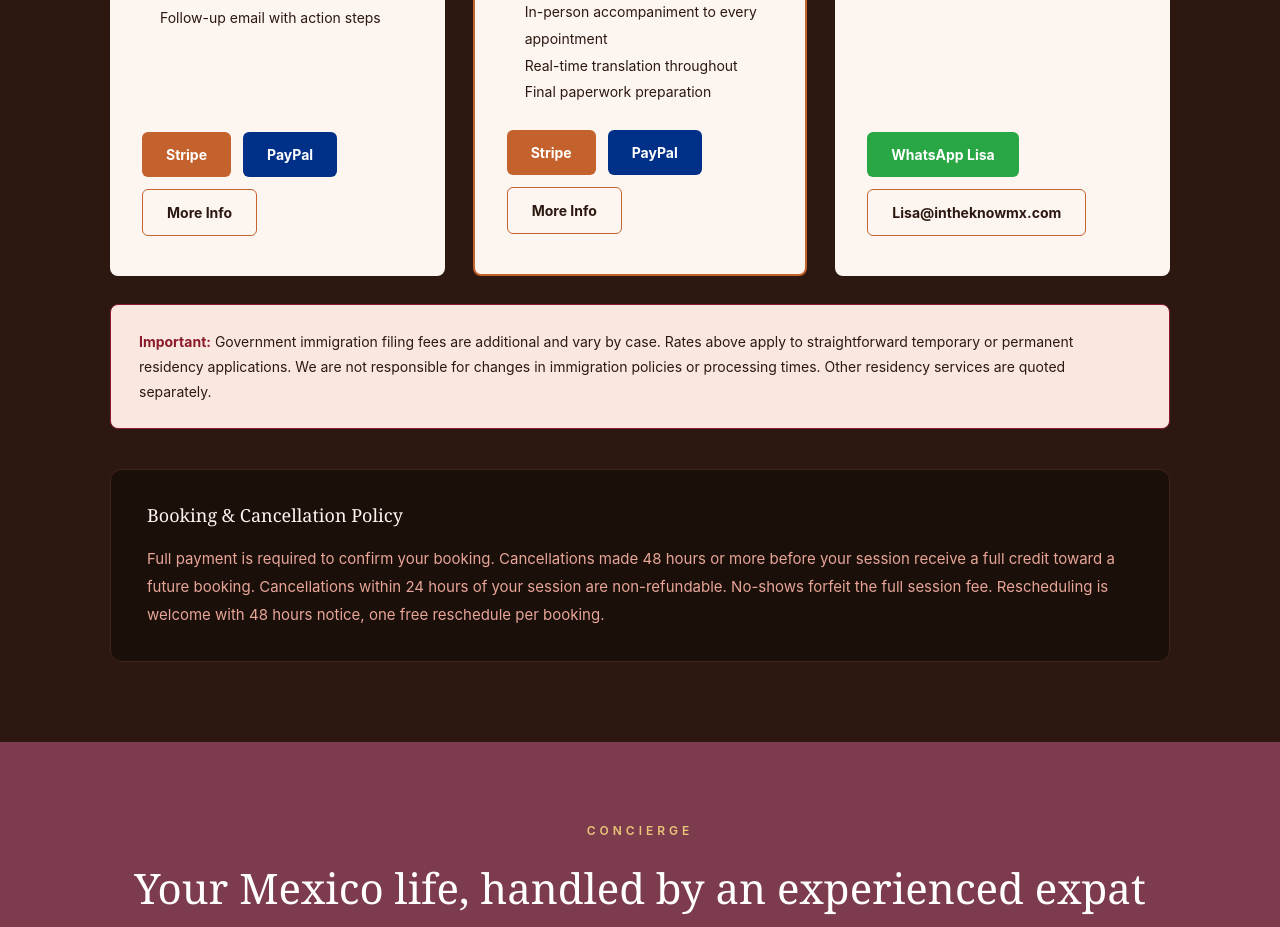
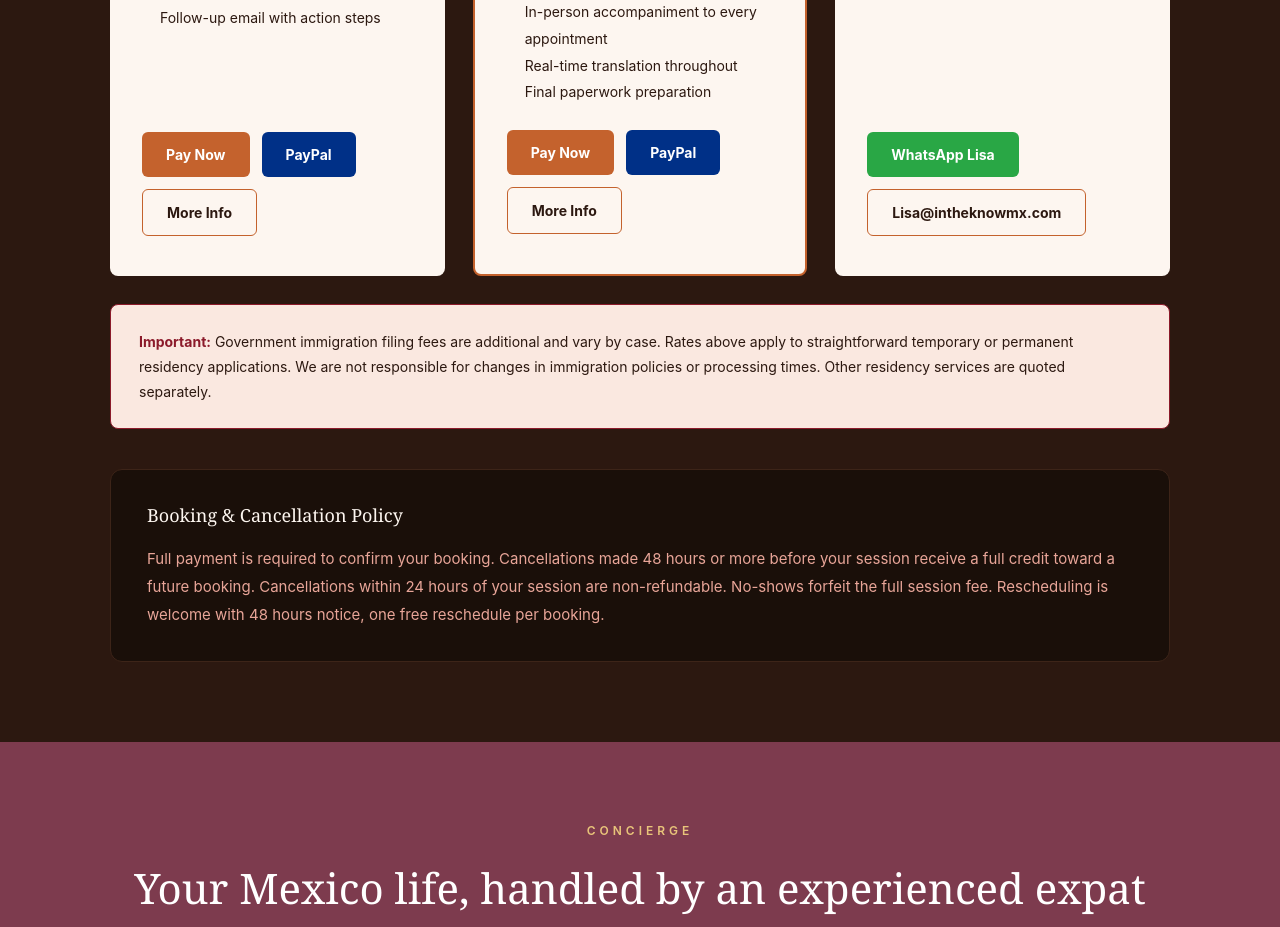
Before and after one commit to IntheknowMX/intheknowmx.com, a Next.js app: page / in a window 1280 px wide. Shown: the part 7620-8547 px from the top of the page. Built offline with nearby package versions, Linux system fonts and the light colour scheme.

Commit message:
Update Residency Stripe button text to Pay Now

```diff
--- a/app/page.tsx
+++ b/app/page.tsx
@@ -482,7 +482,7 @@ export default function Home() {
                 <li>Follow-up email with action steps</li>
               </ul>
               <div style={{ display: 'flex', flexWrap: 'wrap', gap: '12px' }}>
-                <a href="https://buy.stripe.com/fZu9ATgPWarI7WM7HO2880U" target="_blank" rel="noreferrer" style={{ backgroundColor: '#C4622D', color: 'white', borderRadius: '6px', padding: '12px 24px', fontSize: '14px', fontWeight: 700, textDecoration: 'none', display: 'inline-block' }}>Stripe</a>
+                <a href="https://buy.stripe.com/fZu9ATgPWarI7WM7HO2880U" target="_blank" rel="noreferrer" style={{ backgroundColor: '#C4622D', color: 'white', borderRadius: '6px', padding: '12px 24px', fontSize: '14px', fontWeight: 700, textDecoration: 'none', display: 'inline-block' }}>Pay Now</a>
                 <a href="https://www.paypal.com/ncp/payment/HMK3DGTSXGUCC" target="_blank" rel="noreferrer" style={{ backgroundColor: '#003087', color: 'white', borderRadius: '6px', padding: '12px 24px', fontSize: '14px', fontWeight: 700, textDecoration: 'none', display: 'inline-block' }}>PayPal</a>
                 <a href="/residency" style={{ color: '#2C1810', backgroundColor: '#FDF6F0', border: '1px solid #C4622D', borderRadius: '6px', textDecoration: 'none', fontWeight: 700, padding: '12px 24px', display: 'inline-flex', alignItems: 'center', justifyContent: 'center', fontSize: '14px' }}>More Info</a>
               </div>
@@ -502,7 +502,7 @@ export default function Home() {
                 <li>Final paperwork preparation</li>
               </ul>
               <div style={{ display: 'flex', flexWrap: 'wrap', gap: '12px' }}>
-                <a href="https://buy.stripe.com/cNicN52Z61Vc2Cs4vC2880W" target="_blank" rel="noreferrer" style={{ backgroundColor: '#C4622D', color: 'white', borderRadius: '6px', padding: '12px 24px', fontSize: '14px', fontWeight: 700, textDecoration: 'none', display: 'inline-block' }}>Stripe</a>
+                <a href="https://buy.stripe.com/cNicN52Z61Vc2Cs4vC2880W" target="_blank" rel="noreferrer" style={{ backgroundColor: '#C4622D', color: 'white', borderRadius: '6px', padding: '12px 24px', fontSize: '14px', fontWeight: 700, textDecoration: 'none', display: 'inline-block' }}>Pay Now</a>
                 <a href="https://www.paypal.com/ncp/payment/RRNW9ALGBZ6J2" target="_blank" rel="noreferrer" style={{ backgroundColor: '#003087', color: 'white', borderRadius: '6px', padding: '12px 24px', fontSize: '14px', fontWeight: 700, textDecoration: 'none', display: 'inline-block' }}>PayPal</a>
                 <a href="/residency" style={{ color: '#2C1810', backgroundColor: '#FDF6F0', border: '1px solid #C4622D', borderRadius: '6px', textDecoration: 'none', fontWeight: 700, padding: '12px 24px', display: 'inline-flex', alignItems: 'center', justifyContent: 'center', fontSize: '14px' }}>More Info</a>
               </div>
```
